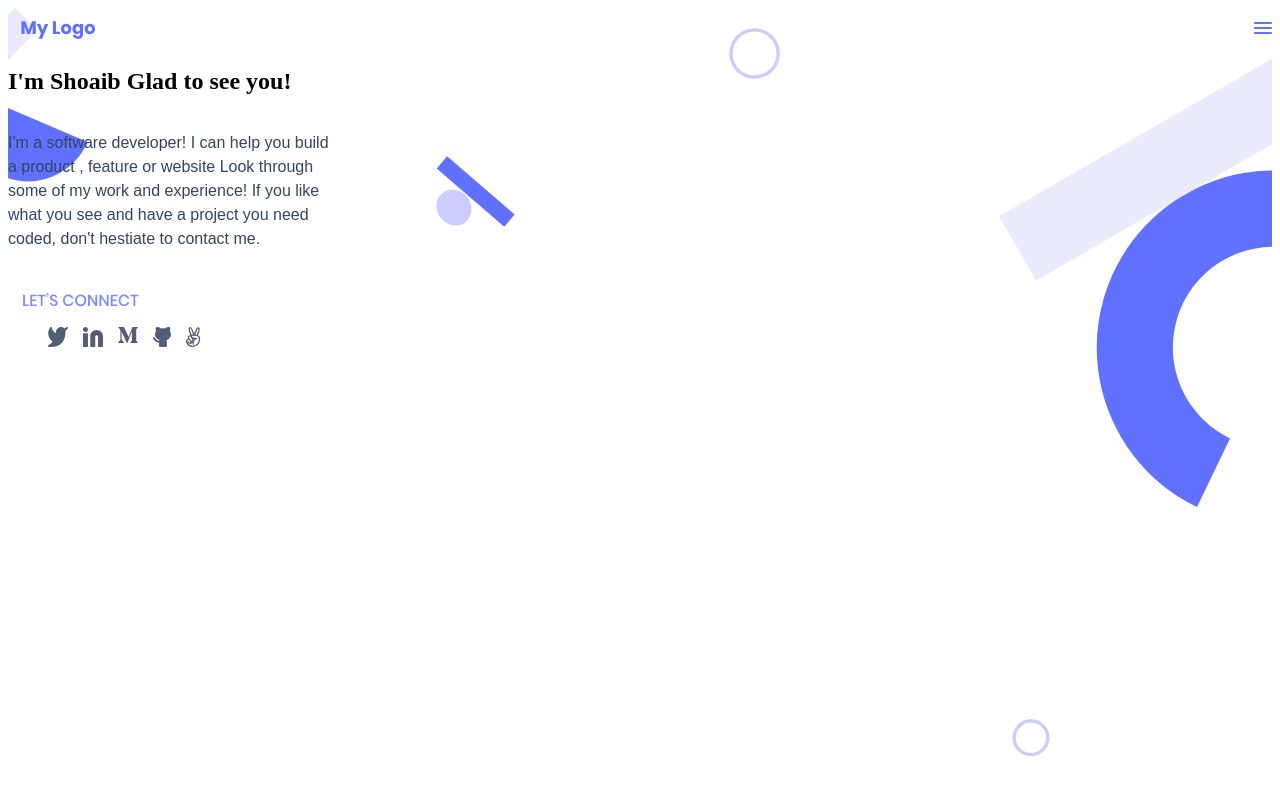
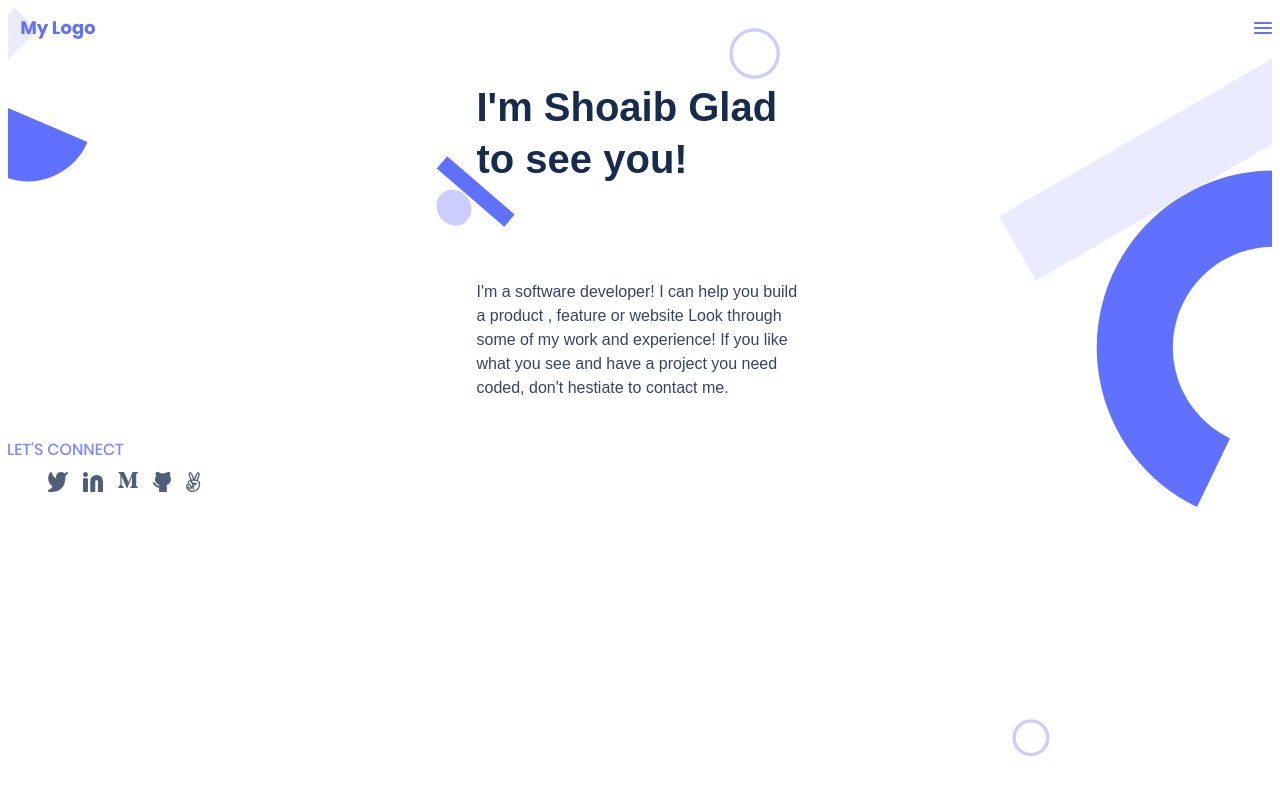
Before and after one commit to shobeee/Portfolio-setup-and-mobile-first, a website: page index.html in a window 1280 px wide. Drawn offline with Linux system fonts and the light colour scheme.

Commit message:
first part

```diff
--- a/styles.css
+++ b/styles.css
@@ -14,10 +14,10 @@ section {
   display: flex;
   flex-direction: column;
   justify-content: center;
-  align-items: flex-start;
+  align-items: center;
 }
 
-.h1 {
+.intro {
   width: 327px;
   height: 150px;
 
@@ -83,7 +83,9 @@ section {
 }
 
 .Connect {
-  margin-left: 15px;
+ display: flex;
+ flex-direction: row;
+ justify-content: center;
 }
 
 .nav {
```
